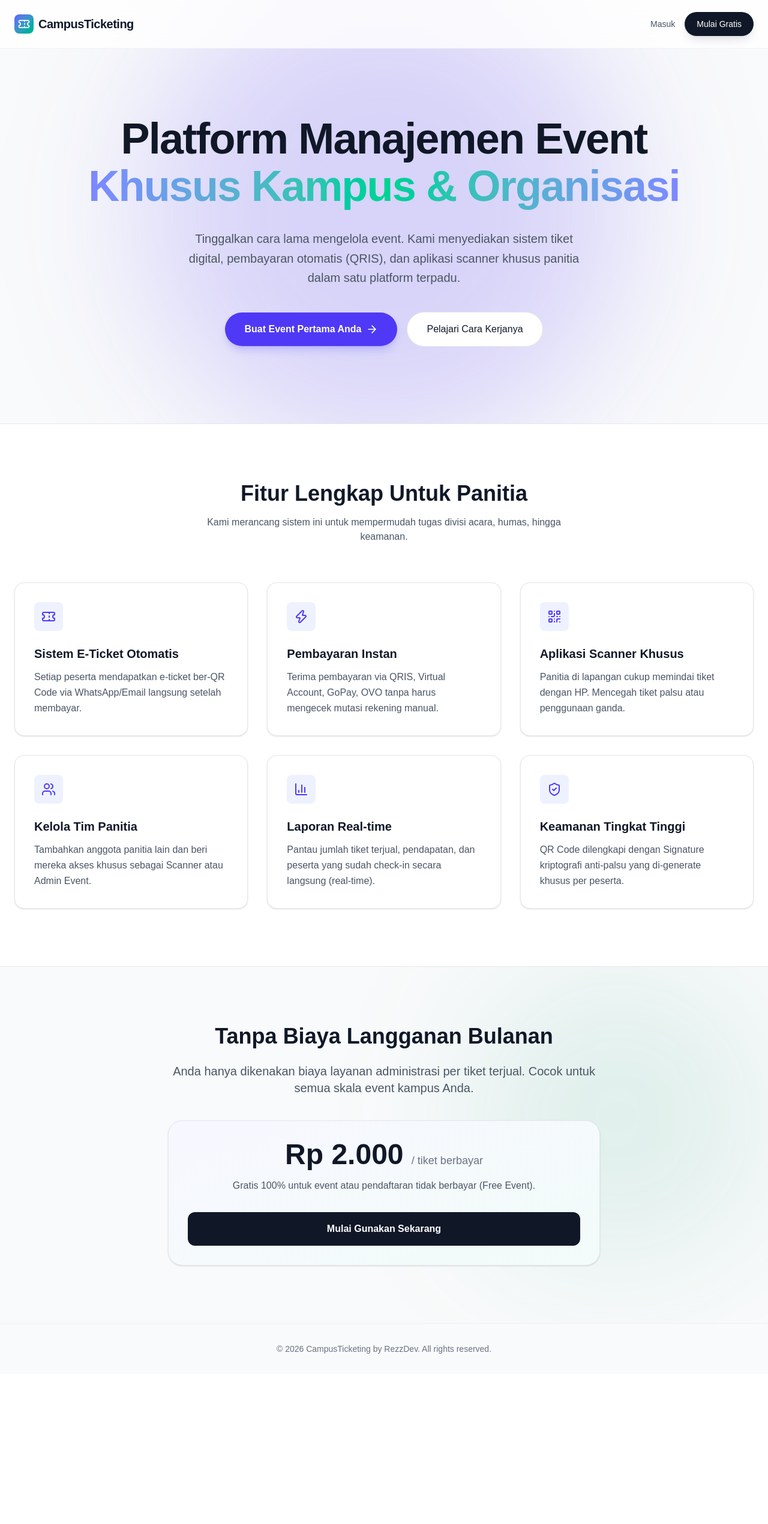
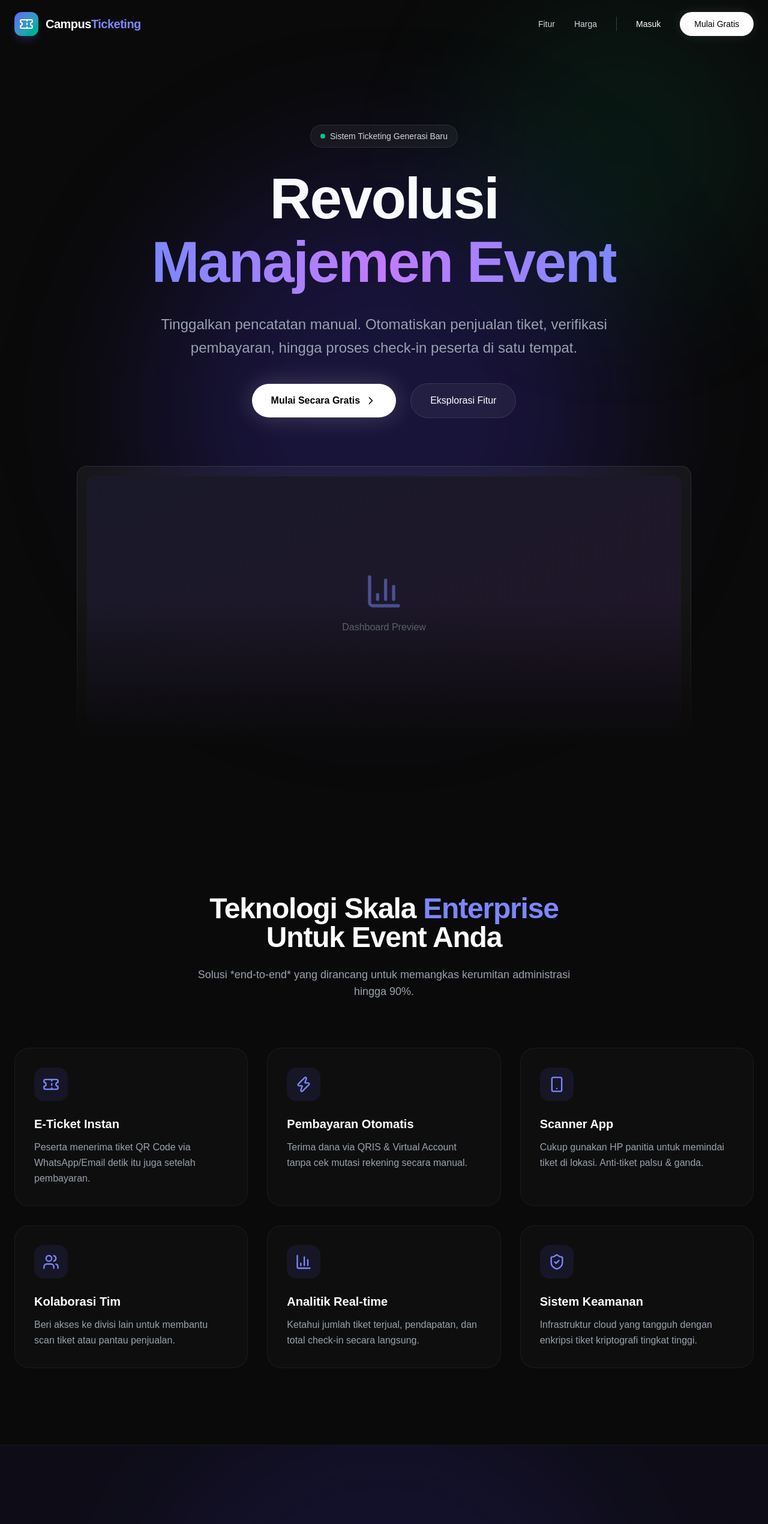
Before and after one commit to rzarxx/form-event, a Next.js app: page / in a window 1280 px wide. Shown: the top 2541 px of the page at 60% size. Before the commit the page ends 2291 px from the top, so only its background shows below. Built offline with nearby package versions, Linux system fonts and the light colour scheme.

Commit message:
Redesign landing page

```diff
--- a/src/app/page.tsx
+++ b/src/app/page.tsx
@@ -1,112 +1,257 @@
+"use client";
+
+import { useState, useEffect } from "react";
 import Link from "next/link";
-import { ArrowRight, Ticket, ShieldCheck, Zap, Users, BarChart3, QrCode } from "lucide-react";
+import { motion, AnimatePresence } from "framer-motion";
+import { ArrowRight, Ticket, ShieldCheck, Zap, Users, BarChart3, QrCode, Menu, X, CheckCircle2, ChevronRight, Smartphone } from "lucide-react";
 
 export default function LandingPage() {
+  const [isScrolled, setIsScrolled] = useState(false);
+  const [mobileMenuOpen, setMobileMenuOpen] = useState(false);
+
+  useEffect(() => {
+    const handleScroll = () => {
+      setIsScrolled(window.scrollY > 20);
+    };
+    window.addEventListener("scroll", handleScroll);
+    return () => window.removeEventListener("scroll", handleScroll);
+  }, []);
+
+  const features = [
+    { icon: Ticket, title: "E-Ticket Instan", desc: "Peserta menerima tiket QR Code via WhatsApp/Email detik itu juga setelah pembayaran." },
+    { icon: Zap, title: "Pembayaran Otomatis", desc: "Terima dana via QRIS & Virtual Account tanpa cek mutasi rekening secara manual." },
+    { icon: Smartphone, title: "Scanner App", desc: "Cukup gunakan HP panitia untuk memindai tiket di lokasi. Anti-tiket palsu & ganda." },
+    { icon: Users, title: "Kolaborasi Tim", desc: "Beri akses ke divisi lain untuk membantu scan tiket atau pantau penjualan." },
+    { icon: BarChart3, title: "Analitik Real-time", desc: "Ketahui jumlah tiket terjual, pendapatan, dan total check-in secara langsung." },
+    { icon: ShieldCheck, title: "Sistem Keamanan", desc: "Infrastruktur cloud yang tangguh dengan enkripsi tiket kriptografi tingkat tinggi." }
+  ];
+
   return (
-    <div className="min-h-screen bg-gray-50 text-gray-900 font-sans selection:bg-indigo-500/30">
+    <div className="min-h-screen bg-[#0A0A0A] text-gray-50 font-sans selection:bg-indigo-500/30 overflow-x-hidden">
+
       {/* Navbar */}
-      <nav className="fixed w-full z-50 border-b border-gray-200/50 backdrop-blur-xl bg-white/80 transition-all">
-        <div className="max-w-7xl mx-auto px-6 h-20 flex items-center justify-between">
-          <div className="flex items-center gap-2">
-            <div className="w-8 h-8 rounded-lg bg-gradient-to-br from-indigo-500 to-emerald-500 flex items-center justify-center">
-              <Ticket className="h-5 w-5 text-white" />
+      <nav className={`fixed w-full z-50 transition-all duration-300 ${isScrolled ? "bg-[#0A0A0A]/80 backdrop-blur-md border-b border-white/10 py-3" : "bg-transparent py-5"}`}>
+        <div className="max-w-7xl mx-auto px-4 sm:px-6 flex items-center justify-between">
+          <div className="flex items-center gap-3">
+            <div className="w-10 h-10 rounded-xl bg-gradient-to-br from-indigo-500 to-emerald-500 flex items-center justify-center shadow-lg shadow-indigo-500/20">
+              <Ticket className="h-6 w-6 text-white" />
             </div>
-            <span className="text-xl font-bold text-gray-900 tracking-tight">
-              CampusTicketing
+            <span className="text-xl font-bold text-white tracking-tight">
+              Campus<span className="text-indigo-400">Ticketing</span>
             </span>
           </div>
-          <div className="flex items-center gap-4">
-            <Link href="/login" className="text-sm font-medium text-gray-600 hover:text-gray-900 transition-colors">
+
+          {/* Desktop Menu */}
+          <div className="hidden md:flex items-center gap-8">
+            <Link href="#features" className="text-sm font-medium text-gray-300 hover:text-white transition-colors">Fitur</Link>
+            <Link href="#pricing" className="text-sm font-medium text-gray-300 hover:text-white transition-colors">Harga</Link>
+            <div className="h-6 w-px bg-white/20" />
+            <Link href="/login" className="text-sm font-medium text-white hover:text-indigo-400 transition-colors">
               Masuk
             </Link>
-            <Link href="/register" className="px-5 py-2.5 rounded-full text-sm font-medium bg-gray-900 text-white hover:bg-gray-800 transition-all shadow-lg shadow-gray-900/10">
+            <Link href="/register" className="px-6 py-2.5 rounded-full text-sm font-medium bg-white text-black hover:bg-gray-200 transition-all shadow-[0_0_20px_rgba(255,255,255,0.1)]">
               Mulai Gratis
             </Link>
           </div>
+
+          {/* Mobile Menu Toggle */}
+          <button
+            className="md:hidden p-2 text-gray-300 hover:text-white"
+            onClick={() => setMobileMenuOpen(!mobileMenuOpen)}
+          >
+            {mobileMenuOpen ? <X className="h-6 w-6" /> : <Menu className="h-6 w-6" />}
+          </button>
         </div>
       </nav>
 
+      {/* Mobile Menu */}
+      <AnimatePresence>
+        {mobileMenuOpen && (
+          <motion.div
+            initial={{ opacity: 0, y: -20 }}
+            animate={{ opacity: 1, y: 0 }}
+            exit={{ opacity: 0, y: -20 }}
+            className="fixed inset-0 z-40 bg-[#0A0A0A]/95 backdrop-blur-xl pt-24 px-6 md:hidden"
+          >
+            <div className="flex flex-col gap-6 items-center text-center">
+              <Link href="#features" onClick={() => setMobileMenuOpen(false)} className="text-xl font-medium text-gray-300">Fitur Utama</Link>
+              <Link href="#pricing" onClick={() => setMobileMenuOpen(false)} className="text-xl font-medium text-gray-300">Skema Harga</Link>
+              <div className="w-full h-px bg-white/10 my-4" />
+              <Link href="/login" onClick={() => setMobileMenuOpen(false)} className="w-full py-4 text-lg font-medium text-white border border-white/20 rounded-2xl">
+                Masuk Akun
+              </Link>
+              <Link href="/register" onClick={() => setMobileMenuOpen(false)} className="w-full py-4 text-lg font-bold bg-gradient-to-r from-indigo-500 to-indigo-600 text-white rounded-2xl">
+                Buat Event Sekarang
+              </Link>
+            </div>
+          </motion.div>
+        )}
+      </AnimatePresence>
+
       {/* Hero Section */}
-      <section className="relative pt-32 pb-20 md:pt-48 md:pb-32 overflow-hidden">
-        {/* Background Gradients */}
+      <section className="relative pt-32 pb-20 md:pt-52 md:pb-32 overflow-hidden">
+        {/* Background Effects */}
         <div className="absolute top-1/2 left-1/2 -translate-x-1/2 -translate-y-1/2 w-[800px] h-[800px] bg-indigo-600/20 rounded-full blur-[120px] pointer-events-none" />
+        <div className="absolute top-0 right-0 w-[500px] h-[500px] bg-emerald-600/10 rounded-full blur-[100px] pointer-events-none" />
 
-        <div className="relative z-10 max-w-7xl mx-auto px-6 text-center">
-          <h1 className="text-5xl md:text-7xl font-extrabold tracking-tight mb-8 leading-[1.1]">
-            Platform Manajemen Event <br />
-            <span className="text-transparent bg-clip-text bg-gradient-to-r from-indigo-400 via-emerald-400 to-indigo-400">
-              Khusus Kampus & Organisasi
+        <div className="relative z-10 max-w-7xl mx-auto px-4 sm:px-6 text-center">
+          <motion.div
+            initial={{ opacity: 0, scale: 0.9 }}
+            animate={{ opacity: 1, scale: 1 }}
+            transition={{ duration: 0.5 }}
+            className="inline-flex items-center gap-2 px-4 py-2 rounded-full bg-white/5 border border-white/10 mb-8 backdrop-blur-sm"
+          >
+            <span className="flex h-2 w-2 rounded-full bg-emerald-400 animate-pulse" />
+            <span className="text-sm font-medium text-gray-300">Sistem Ticketing Generasi Baru</span>
+          </motion.div>
+
+          <motion.h1
+            initial={{ opacity: 0, y: 20 }}
+            animate={{ opacity: 1, y: 0 }}
+            transition={{ duration: 0.5, delay: 0.1 }}
+            className="text-5xl sm:text-6xl md:text-8xl font-extrabold tracking-tight mb-8 leading-[1.1]"
+          >
+            Revolusi <br className="hidden sm:block" />
+            <span className="text-transparent bg-clip-text bg-gradient-to-r from-indigo-400 via-purple-400 to-indigo-400">
+              Manajemen Event
             </span>
-          </h1>
-          <p className="text-lg md:text-xl text-gray-600 max-w-2xl mx-auto mb-10 leading-relaxed">
-            Tinggalkan cara lama mengelola event. Kami menyediakan sistem tiket digital, pembayaran otomatis (QRIS), dan aplikasi scanner khusus panitia dalam satu platform terpadu.
-          </p>
-          <div className="flex flex-col sm:flex-row items-center justify-center gap-4">
-            <Link href="/register" className="w-full sm:w-auto px-8 py-4 rounded-full text-base font-semibold bg-indigo-600 hover:bg-indigo-700 text-white shadow-lg shadow-indigo-500/25 transition-all flex items-center justify-center gap-2 group">
-              Buat Event Pertama Anda
-              <ArrowRight className="h-5 w-5 group-hover:translate-x-1 transition-transform" />
+          </motion.h1>
+
+          <motion.p
+            initial={{ opacity: 0, y: 20 }}
+            animate={{ opacity: 1, y: 0 }}
+            transition={{ duration: 0.5, delay: 0.2 }}
+            className="text-lg md:text-2xl text-gray-400 max-w-3xl mx-auto mb-10 leading-relaxed font-light"
+          >
+            Tinggalkan pencatatan manual. Otomatiskan penjualan tiket, verifikasi pembayaran, hingga proses check-in peserta di satu tempat.
+          </motion.p>
+
+          <motion.div
+            initial={{ opacity: 0, y: 20 }}
+            animate={{ opacity: 1, y: 0 }}
+            transition={{ duration: 0.5, delay: 0.3 }}
+            className="flex flex-col sm:flex-row items-center justify-center gap-4 sm:gap-6"
+          >
+            <Link href="/register" className="w-full sm:w-auto px-8 py-4 rounded-full text-base font-bold bg-white text-black hover:scale-105 transition-all flex items-center justify-center gap-2 group shadow-[0_0_40px_rgba(255,255,255,0.2)]">
+              Mulai Secara Gratis
+              <ChevronRight className="h-5 w-5 group-hover:translate-x-1 transition-transform" />
             </Link>
-            <Link href="#features" className="w-full sm:w-auto px-8 py-4 rounded-full text-base font-medium bg-white hover:bg-gray-50 text-gray-900 border border-gray-200 transition-all flex items-center justify-center">
-              Pelajari Cara Kerjanya
+            <Link href="#features" className="w-full sm:w-auto px-8 py-4 rounded-full text-base font-medium bg-white/5 hover:bg-white/10 text-white border border-white/10 transition-all flex items-center justify-center">
+              Eksplorasi Fitur
             </Link>
-          </div>
+          </motion.div>
+
+          <motion.div
+            initial={{ opacity: 0, y: 40 }}
+            animate={{ opacity: 1, y: 0 }}
+            transition={{ duration: 0.7, delay: 0.5 }}
+            className="mt-20 relative mx-auto max-w-5xl"
+          >
+            <div className="absolute inset-0 bg-gradient-to-t from-[#0A0A0A] via-transparent to-transparent z-10" />
+            <div className="relative rounded-2xl border border-white/10 bg-white/5 p-2 sm:p-4 backdrop-blur-sm overflow-hidden">
+              <div className="aspect-[16/9] md:aspect-[21/9] bg-[#111] rounded-xl border border-white/5 flex items-center justify-center relative overflow-hidden">
+                {/* Placeholder Mockup */}
+                <div className="absolute inset-0 bg-gradient-to-br from-indigo-500/10 to-purple-500/10" />
+                <div className="text-center z-10">
+                  <BarChart3 className="w-16 h-16 text-indigo-400 mx-auto mb-4 opacity-50" />
+                  <p className="text-gray-500 font-medium">Dashboard Preview</p>
+                </div>
+              </div>
+            </div>
+          </motion.div>
         </div>
       </section>
 
       {/* Features Detail */}
-      <section id="features" className="py-24 bg-white border-y border-gray-200">
-        <div className="max-w-7xl mx-auto px-6">
-          <div className="text-center mb-16">
-            <h2 className="text-3xl md:text-4xl font-bold mb-4 text-gray-900">Fitur Lengkap Untuk Panitia</h2>
-            <p className="text-gray-600 max-w-2xl mx-auto">Kami merancang sistem ini untuk mempermudah tugas divisi acara, humas, hingga keamanan.</p>
+      <section id="features" className="py-24 sm:py-32 relative">
+        <div className="max-w-7xl mx-auto px-4 sm:px-6">
+          <div className="text-center mb-20">
+            <h2 className="text-3xl sm:text-4xl md:text-5xl font-bold mb-6 text-white tracking-tight">Teknologi Skala <span className="text-indigo-400">Enterprise</span> <br/>Untuk Event Anda</h2>
+            <p className="text-gray-400 max-w-2xl mx-auto text-lg">Solusi *end-to-end* yang dirancang untuk memangkas kerumitan administrasi hingga 90%.</p>
           </div>
 
-          <div className="grid md:grid-cols-2 lg:grid-cols-3 gap-8">
-            {[
-              { icon: Ticket, title: "Sistem E-Ticket Otomatis", desc: "Setiap peserta mendapatkan e-ticket ber-QR Code via WhatsApp/Email langsung setelah membayar." },
-              { icon: Zap, title: "Pembayaran Instan", desc: "Terima pembayaran via QRIS, Virtual Account, GoPay, OVO tanpa harus mengecek mutasi rekening manual." },
-              { icon: QrCode, title: "Aplikasi Scanner Khusus", desc: "Panitia di lapangan cukup memindai tiket dengan HP. Mencegah tiket palsu atau penggunaan ganda." },
-              { icon: Users, title: "Kelola Tim Panitia", desc: "Tambahkan anggota panitia lain dan beri mereka akses khusus sebagai Scanner atau Admin Event." },
-              { icon: BarChart3, title: "Laporan Real-time", desc: "Pantau jumlah tiket terjual, pendapatan, dan peserta yang sudah check-in secara langsung (real-time)." },
-              { icon: ShieldCheck, title: "Keamanan Tingkat Tinggi", desc: "QR Code dilengkapi dengan Signature kriptografi anti-palsu yang di-generate khusus per peserta." }
-            ].map((f, i) => (
-              <div key={i} className="p-8 rounded-2xl bg-white border border-gray-200 hover:border-indigo-500/50 shadow-sm transition-colors">
-                <div className="w-12 h-12 rounded-lg bg-indigo-50 flex items-center justify-center mb-6">
-                  <f.icon className="h-6 w-6 text-indigo-600" />
+          <div className="grid sm:grid-cols-2 lg:grid-cols-3 gap-6 sm:gap-8">
+            {features.map((f, i) => (
+              <motion.div
+                initial={{ opacity: 0, y: 20 }}
+                whileInView={{ opacity: 1, y: 0 }}
+                viewport={{ once: true }}
+                transition={{ duration: 0.4, delay: i * 0.1 }}
+                key={i}
+                className="p-8 rounded-3xl bg-white/[0.02] border border-white/5 hover:bg-white/[0.04] transition-colors group"
+              >
+                <div className="w-14 h-14 rounded-2xl bg-indigo-500/10 flex items-center justify-center mb-6 group-hover:scale-110 group-hover:bg-indigo-500/20 transition-all">
+                  <f.icon className="h-7 w-7 text-indigo-400" />
                 </div>
-                <h3 className="text-xl font-semibold mb-3 text-gray-900">{f.title}</h3>
-                <p className="text-gray-600 leading-relaxed">{f.desc}</p>
-              </div>
+                <h3 className="text-xl font-bold mb-3 text-white">{f.title}</h3>
+                <p className="text-gray-400 leading-relaxed">{f.desc}</p>
+              </motion.div>
             ))}
           </div>
         </div>
       </section>
 
-      {/* Pricing / Biaya Layanan */}
-      <section className="py-24 relative overflow-hidden">
-         <div className="absolute top-0 right-0 w-[500px] h-[500px] bg-emerald-600/10 rounded-full blur-[120px] pointer-events-none" />
+      {/* Pricing */}
+      <section id="pricing" className="py-24 sm:py-32 relative overflow-hidden bg-indigo-950/20 border-y border-white/5">
+         <div className="absolute top-1/2 left-1/2 -translate-x-1/2 -translate-y-1/2 w-[800px] h-[800px] bg-indigo-600/10 rounded-full blur-[120px] pointer-events-none" />
 
-         <div className="max-w-3xl mx-auto px-6 text-center relative z-10">
-            <h2 className="text-3xl md:text-4xl font-bold mb-6 text-gray-900">Tanpa Biaya Langganan Bulanan</h2>
-            <p className="text-xl text-gray-600 mb-10">Anda hanya dikenakan biaya layanan administrasi per tiket terjual. Cocok untuk semua skala event kampus Anda.</p>
+         <div className="max-w-4xl mx-auto px-4 sm:px-6 text-center relative z-10">
+            <h2 className="text-3xl sm:text-5xl font-bold mb-6 text-white">Investasi yang <span className="text-transparent bg-clip-text bg-gradient-to-r from-emerald-400 to-emerald-200">Masuk Akal</span></h2>
+            <p className="text-lg sm:text-xl text-gray-400 mb-12">Tanpa langganan bulanan. Kami hanya berkembang jika event Anda sukses.</p>
 
-            <div className="p-8 rounded-3xl bg-white border border-gray-200 shadow-sm relative overflow-hidden">
-              <div className="absolute inset-0 bg-gradient-to-br from-indigo-500/5 to-emerald-500/5" />
-              <div className="relative z-10">
-                <div className="text-5xl font-extrabold text-gray-900 mb-2">Rp 2.000 <span className="text-lg font-medium text-gray-500">/ tiket berbayar</span></div>
-                <p className="text-gray-600 mb-8 mt-4">Gratis 100% untuk event atau pendaftaran tidak berbayar (Free Event).</p>
-
-                <Link href="/register" className="block w-full py-4 rounded-xl font-bold bg-gray-900 text-white hover:bg-gray-800 transition-colors">
-                  Mulai Gunakan Sekarang
-                </Link>
+            <motion.div
+              initial={{ opacity: 0, scale: 0.95 }}
+              whileInView={{ opacity: 1, scale: 1 }}
+              viewport={{ once: true }}
+              className="p-8 sm:p-12 rounded-[2rem] bg-gradient-to-b from-white/10 to-white/5 border border-white/10 backdrop-blur-xl relative overflow-hidden"
+            >
+              <div className="absolute top-0 right-0 p-8 opacity-10">
+                <Ticket className="w-48 h-48 rotate-12" />
               </div>
-            </div>
+              <div className="relative z-10 flex flex-col md:flex-row items-center justify-between gap-8 text-left">
+                <div>
+                  <p className="text-indigo-300 font-semibold mb-2 uppercase tracking-wider text-sm">Platform Fee</p>
+                  <div className="flex items-baseline gap-2 mb-4">
+                    <span className="text-5xl sm:text-6xl font-extrabold text-white">Rp 2.000</span>
+                    <span className="text-gray-400 font-medium">/ tiket</span>
+                  </div>
+                  <ul className="space-y-3">
+                    <li className="flex items-center gap-3 text-gray-300"><CheckCircle2 className="w-5 h-5 text-emerald-400 flex-shrink-0"/> Gratis sepenuhnya untuk event gratis</li>
+                    <li className="flex items-center gap-3 text-gray-300"><CheckCircle2 className="w-5 h-5 text-emerald-400 flex-shrink-0"/> Akses penuh ke aplikasi Scanner</li>
+                    <li className="flex items-center gap-3 text-gray-300"><CheckCircle2 className="w-5 h-5 text-emerald-400 flex-shrink-0"/> Dukungan QRIS & Virtual Account</li>
+                  </ul>
+                </div>
+                <div className="w-full md:w-auto">
+                  <Link href="/register" className="block w-full text-center px-8 py-5 rounded-2xl font-bold bg-indigo-500 hover:bg-indigo-600 text-white transition-colors shadow-lg shadow-indigo-500/25">
+                    Mulai Buat Event
+                  </Link>
+                  <p className="text-xs text-center text-gray-400 mt-4">Proses pendaftaran kurang dari 1 menit.</p>
+                </div>
+              </div>
+            </motion.div>
          </div>
       </section>
 
+      {/* CTA Section */}
+      <section className="py-24 relative">
+        <div className="max-w-4xl mx-auto px-4 sm:px-6 text-center">
+          <h2 className="text-3xl md:text-5xl font-bold mb-8 text-white">Siap Memajukan Event Anda?</h2>
+          <Link href="/register" className="inline-flex items-center justify-center px-8 py-4 rounded-full text-lg font-bold bg-white text-black hover:scale-105 transition-all gap-2 group">
+            Daftar Sebagai Panitia
+            <ArrowRight className="h-5 w-5 group-hover:translate-x-1 transition-transform" />
+          </Link>
+        </div>
+      </section>
+
       {/* Footer */}
-      <footer className="py-8 text-center text-gray-500 border-t border-gray-200/50 text-sm">
-        <p>&copy; 2026 CampusTicketing by RezzDev. All rights reserved.</p>
+      <footer className="py-12 border-t border-white/10 bg-[#050505]">
+        <div className="max-w-7xl mx-auto px-4 sm:px-6 flex flex-col md:flex-row items-center justify-between gap-6">
+          <div className="flex items-center gap-2">
+            <Ticket className="h-5 w-5 text-indigo-500" />
+            <span className="font-bold text-white tracking-tight">CampusTicketing</span>
+          </div>
+          <p className="text-gray-500 text-sm">&copy; 2026 CampusTicketing. All rights reserved.</p>
+        </div>
       </footer>
     </div>
   );
```
